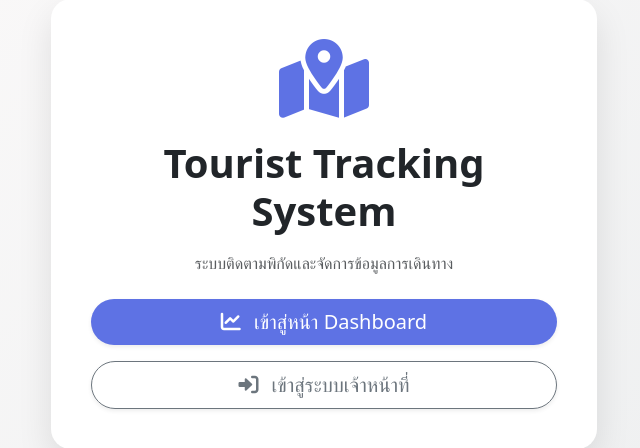
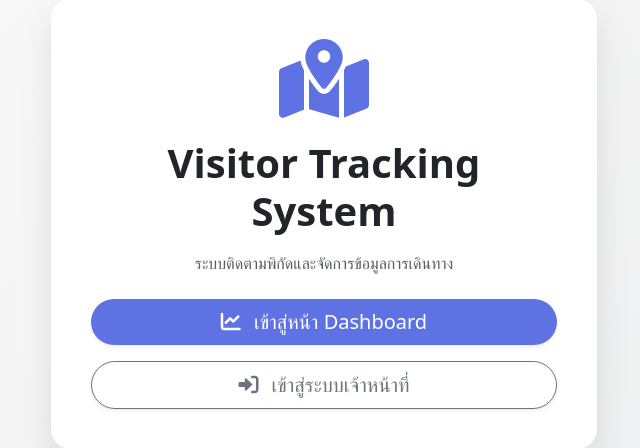
Before and after one commit to newthanathornsaeng/trackingSystem, a Django app: template core/templates/home.html in a window 1280 px wide. Shown: the part 176-624 px from the top of the page, without its empty margins (316-956 px from the left). Run offline with Django 5.2, Linux system fonts and the light colour scheme; the template is opened without the code that fills it, so the values that code supplies are empty.

```diff
--- a/core/templates/core/login.html
+++ b/core/templates/core/login.html
@@ -2,7 +2,7 @@
 <html lang="th">
 <head>
     <meta charset="UTF-8">
-    <title>เข้าสู่ระบบ | Tracking System</title>
+    <title>เข้าสู่ระบบ | Visitor Tracking System</title>
     <link href="https://cdn.jsdelivr.net/npm/bootstrap@5.3.0/dist/css/bootstrap.min.css" rel="stylesheet">
     <link href="https://cdnjs.cloudflare.com/ajax/libs/font-awesome/6.0.0/css/all.min.css" rel="stylesheet">
     <link href="https://fonts.googleapis.com/css2?family=Sarabun:wght@300;400;600&display=swap" rel="stylesheet">
--- a/core/templates/home.html
+++ b/core/templates/home.html
@@ -34,7 +34,7 @@
         <div class="col-md-8 col-lg-6">
             <div class="hero-section">
                 <i class="fas fa-map-marked-alt hero-icon"></i>
-                <h1 class="fw-bold mb-3">Tourist Tracking System</h1>
+                <h1 class="fw-bold mb-3">Visitor Tracking System</h1>
                 <p class="text-muted mb-4">ระบบติดตามพิกัดและจัดการข้อมูลการเดินทาง</p>
 
                 <div class="d-grid gap-3">
```
